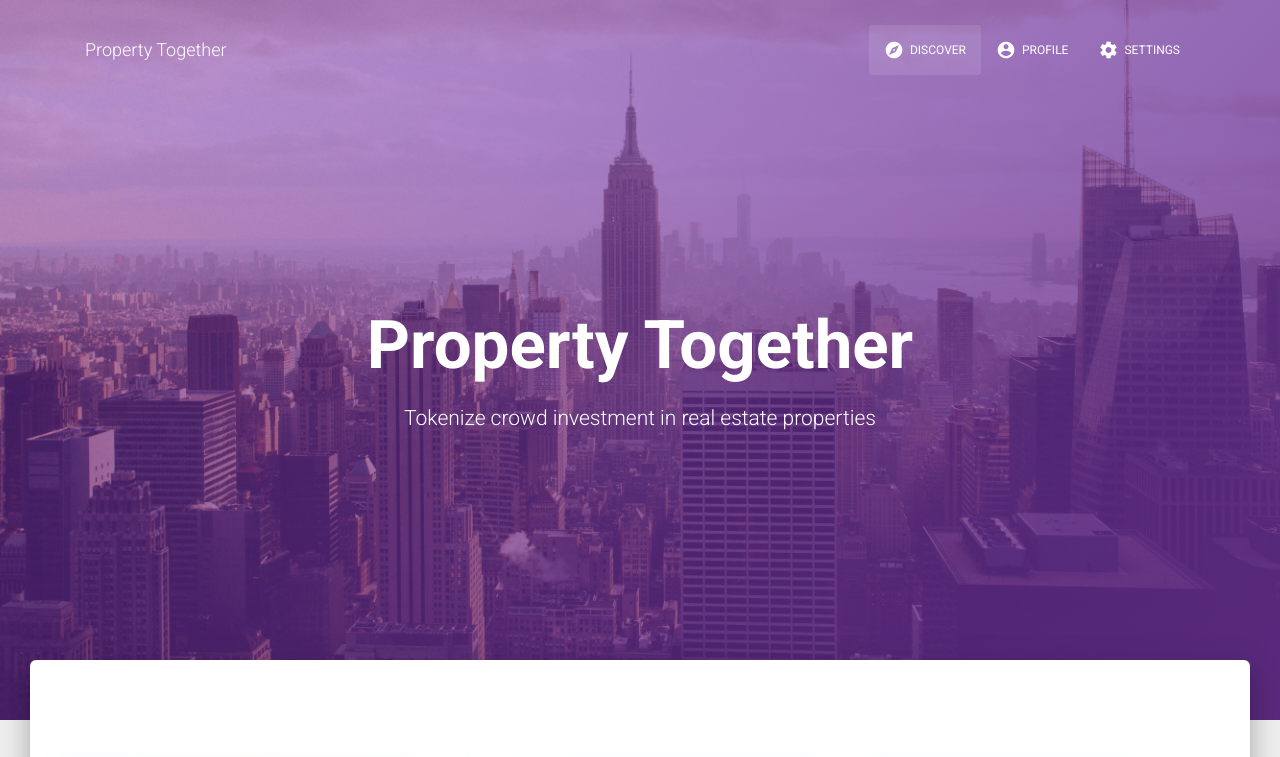
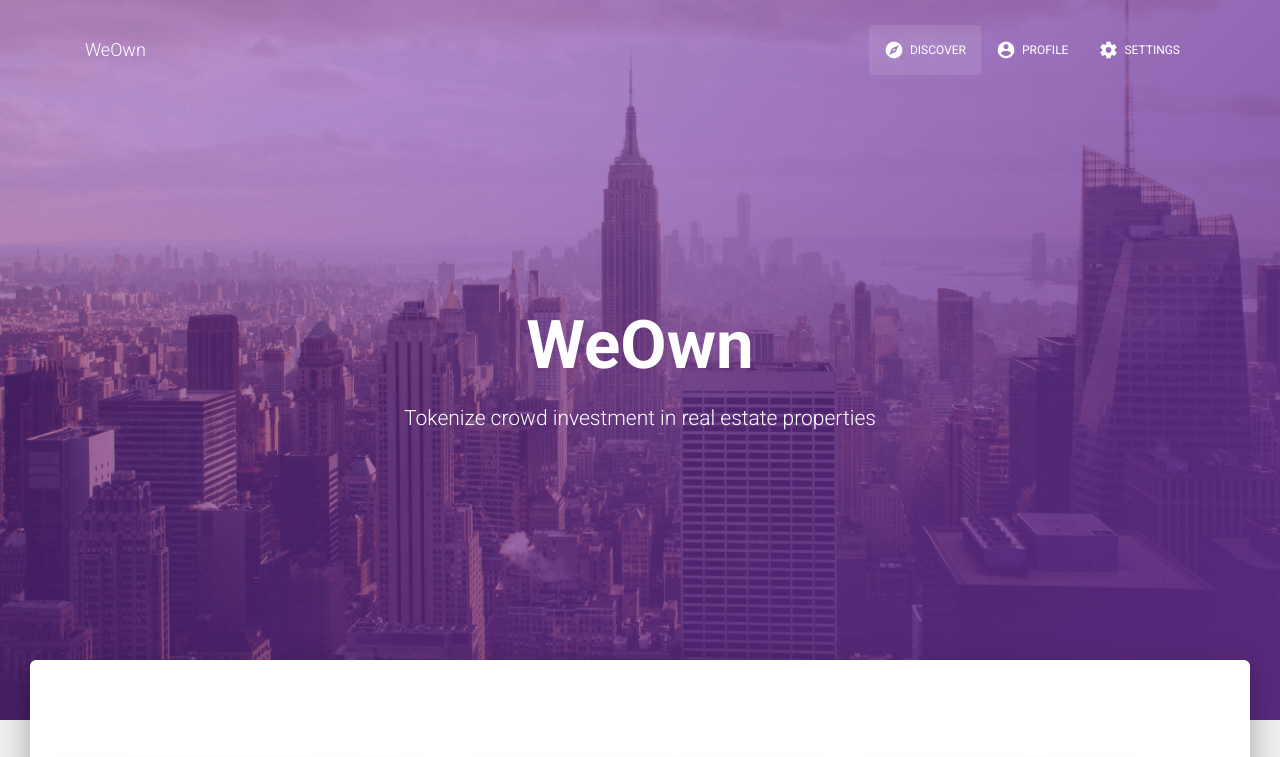
Before and after one commit to codercollective/weown, a website: page web/index.html in a window 1280 px wide. Shown: the top 757 px of the page. Drawn offline with Linux system fonts and the light colour scheme.

Commit message:
cosmatic changes

```diff
--- a/web/index.html
+++ b/web/index.html
@@ -12,7 +12,7 @@
   <link rel="icon" type="image/png" href="./assets/img/favicon.png">
   <meta http-equiv="X-UA-Compatible" content="IE=edge,chrome=1" />
   <title>
-    Property Together
+    WeOwn
   </title>
   <meta content='width=device-width, initial-scale=1.0, maximum-scale=1.0, user-scalable=0, shrink-to-fit=no' name='viewport' />
   <!--     Fonts and icons     -->
@@ -29,7 +29,7 @@
     <div class="container">
       <div class="navbar-translate">
         <a class="navbar-brand" href="https://demos.creative-tim.com/material-kit/index.html">
-          Property Together </a>
+          WeOwn </a>
         <button class="navbar-toggler" type="button" data-toggle="collapse" aria-expanded="false" aria-label="Toggle navigation">
           <span class="navbar-toggler-icon"></span>
           <span class="navbar-toggler-icon"></span>
@@ -63,7 +63,7 @@
       <div class="row">
         <div class="col-md-8 ml-auto mr-auto">
           <div class="brand">
-            <h1>Property Together</h1>
+            <h1>WeOwn</h1>
             <h3>Tokenize crowd investment in real estate properties</h3>
           </div>
         </div>
```
Also changed, not shown: web/examples/landing-page.html (+1 -1 lines), 1 other file.
